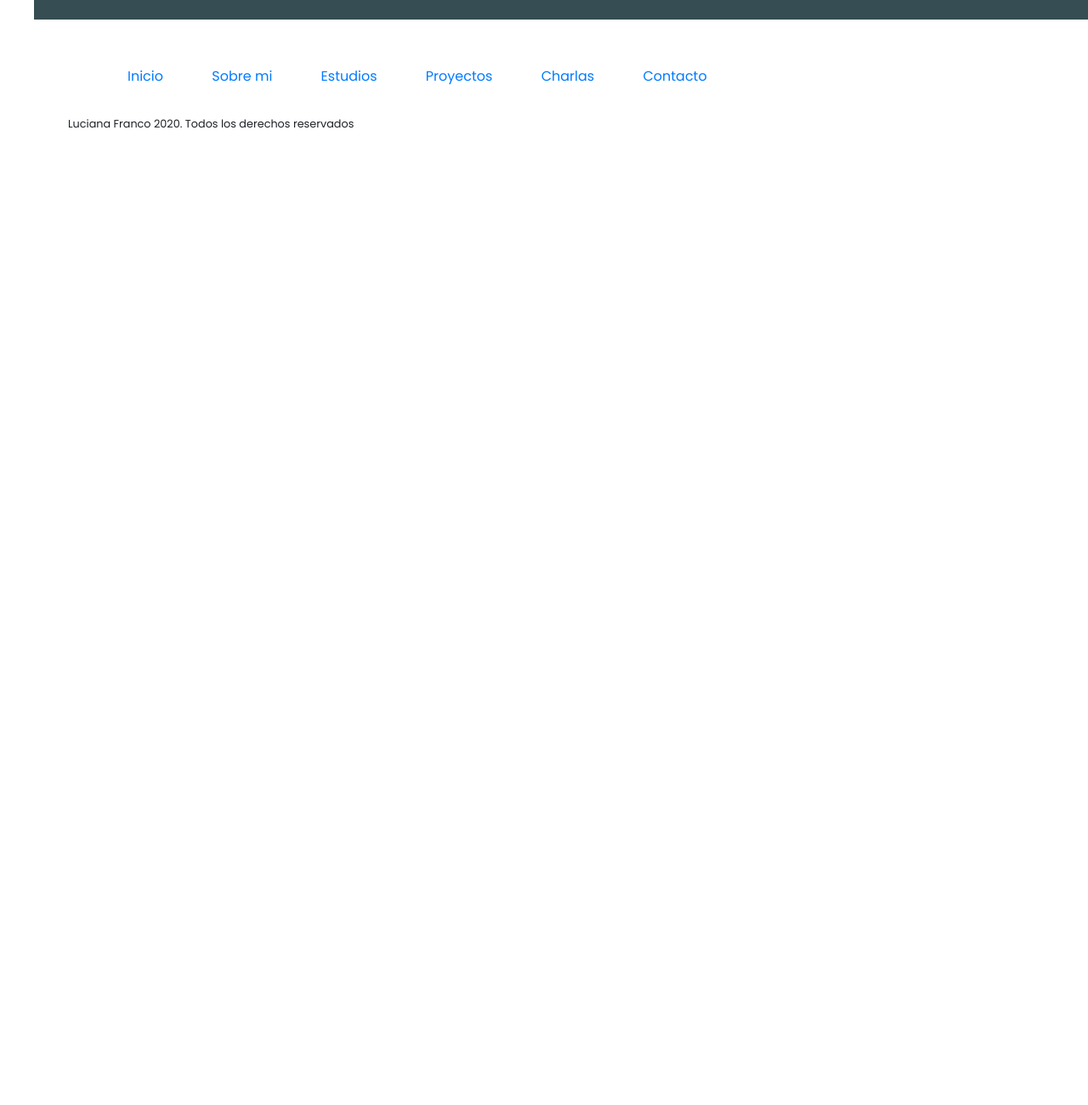
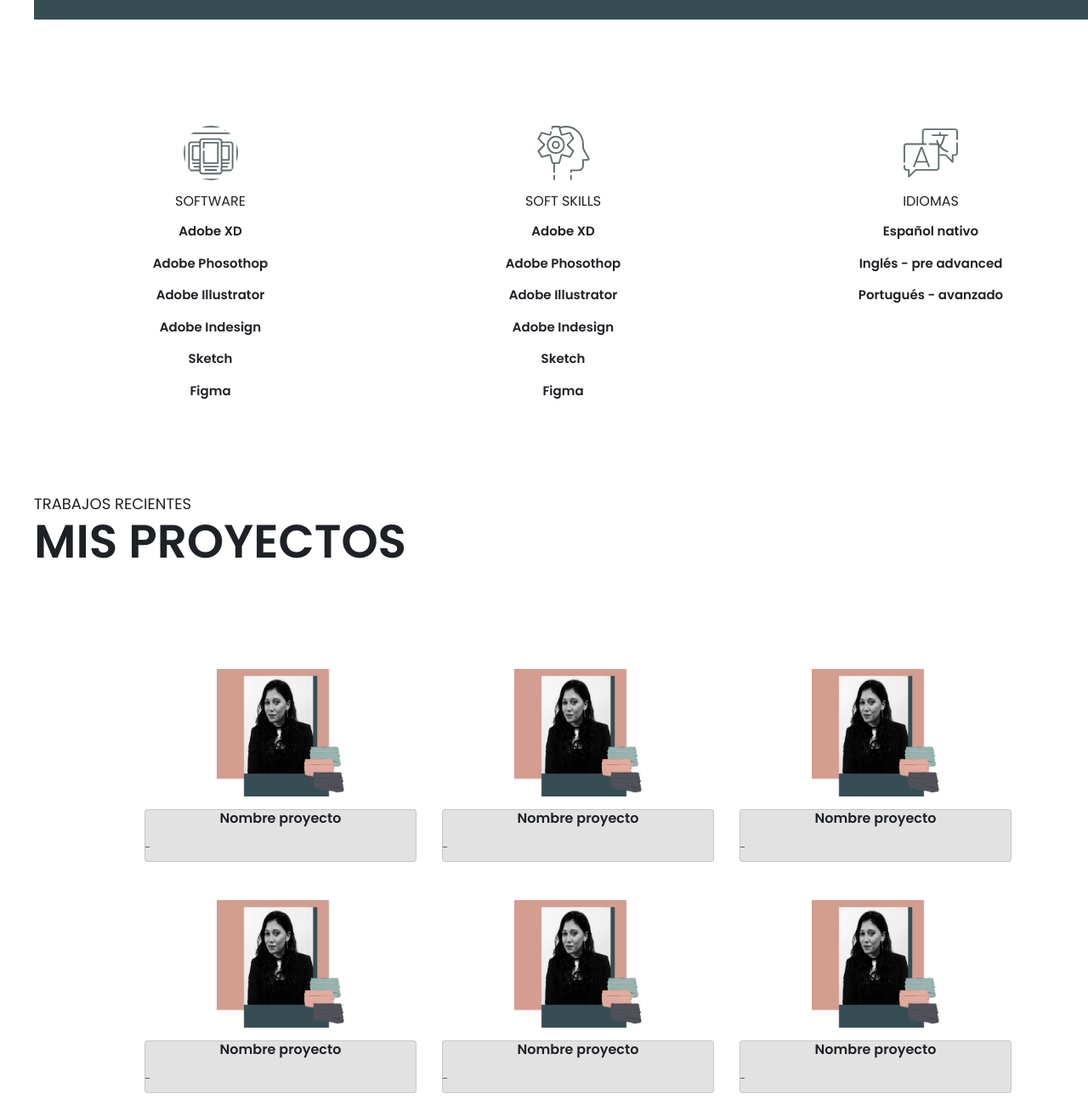
Before and after one commit to maguslopezleon/lufrancoportfolio, a plain HTML site: page index.html in a window 1280 px wide. Shown: the part 3400-4700 px from the top of the page at 85% size. Before the commit the page ends 3612 px from the top, so only its background shows below. Drawn offline with nearby package versions, Linux system fonts and the light colour scheme.

Commit message:
Agregué sección skills (con pictogramas y texto de ejemplo) y sección proyectos (solo la estructura, falta el contenido).

```diff
--- a/index.html
+++ b/index.html
@@ -144,6 +144,90 @@
         </ul>
       </div>
     </section>
+    <section class="skills">
+      <div class="skills-hijo">
+        <img class="imagen-skills" src="iconos/04_software-icon.svg" alt="pictograma de una pantalla de un navegador">
+        <h6>SOFTWARE</h5>
+        <ul class="skills-list">
+          <li>Adobe XD</li>
+          <li>Adobe Phosothop</li>
+          <li>Adobe Illustrator</li>
+          <li>Adobe Indesign</li>
+          <li>Sketch</li>
+          <li>Figma</li>
+        </ul>
+      </div>
+      <div class="skills-hijo">
+        <img class="iconos-skills" src="iconos/06_Soft-skills_icon.svg" alt="pictograma de una cabeza de perfil">
+        <H6>SOFT SKILLS</H6>
+        <ul class="skills-list">
+          <li>Adobe XD</li>
+          <li>Adobe Phosothop</li>
+          <li>Adobe Illustrator</li>
+          <li>Adobe Indesign</li>
+          <li>Sketch</li>
+          <li>Figma</li>
+        </ul>
+      </div>
+      <div class="skills-hijo">
+        <img src="iconos/05_Idiomas_icon.svg" alt="pictograma de un texto traducido">
+        <H6>IDIOMAS</H6>
+        <ul class="skills-list">
+          <li>Español nativo</li>
+          <li>Inglés - pre advanced</li>
+          <li>Portugués - avanzado</li>
+        </ul>
+      </div>
+    </section>
+    <h4>TRABAJOS RECIENTES</h4>
+      <H2>MIS PROYECTOS</H2>
+    <section class="proyectos">
+      <div class="proyectos-hijo">
+        <img class="portada-proyecto" src="images/foto-lu.png" alt="Portada de proyecto">
+
+        <div class="card">
+          <h3 class="nombre-card">Nombre proyecto</h3>
+          <hr class="linea-card">
+
+        </div>
+      </div>
+      <div class="proyectos-hijo">
+        <img class="portada-proyecto" src="images/foto-lu.png" alt="Portada de proyecto">
+        <div class="card">
+          <h3 class="nombre-card">Nombre proyecto</h3>
+          <hr class="linea-card">
+        </div>
+      </div>
+      <div class="proyectos-hijo">
+        <img class="portada-proyecto" src="images/foto-lu.png" alt="Portada de proyecto">
+        <div class="card">
+          <h3 class="nombre-card">Nombre proyecto</h3>
+          <hr class="linea-card">
+        </div>
+      </div>
+      <div class="proyectos-hijo">
+        <img class="portada-proyecto" src="images/foto-lu.png" alt="Portada de proyecto">
+        <div class="card">
+          <h3 class="nombre-card">Nombre proyecto</h3>
+          <hr class="linea-card">
+        </div>
+      </div>
+      <div class="proyectos-hijo">
+        <img class="portada-proyecto" src="images/foto-lu.png" alt="Portada de proyecto">
+        <div class="card">
+          <h3 class="nombre-card">Nombre proyecto</h3>
+          <hr class="linea-card">
+        </div>
+      </div>
+      <div class="proyectos-hijo">
+        <img class="portada-proyecto" src="images/foto-lu.png" alt="Portada de proyecto">
+        <div class="card">
+          <h3 class="nombre-card">Nombre proyecto</h3>
+          <hr class="linea-card">
+        </div>
+      </div>
+
+    </section>
 
 
 
--- a/style.css
+++ b/style.css
@@ -1,6 +1,7 @@
 
 *{
 	margin: 15px;
+	max-width: 1920px;
 }
 body {
 	font-family: 'Poppins', sans-serif;
@@ -282,6 +283,82 @@ hr {
 }
 
 
+.skills {
+	display: flex;
+	align-content: center;
+	align-items: flex-start;
+	justify-content: space-around;
+	font-weight: bold;
+	font-size: 15px;
+	text-align: center;
+
+}
+
+.iconos-skills {
+	display: block;
+	margin-left: auto;
+	margin-right: auto;
+}
+
+.skills-list {
+		list-style-type: none;
+		padding: 0;
+		margin-top: 10px;
+}
+
+.imagen-skills {
+	border-radius: 50%;
+	border-color: pink;
+}
+
+.portada-proyecto {
+	width: 150px;
+	height: 150px;
+}
+
+.proyectos {
+	display: flex;
+	align-content: space-between;
+	flex-wrap: wrap;
+	justify-content: center;
+	align-items: center;
+}
+
+.proyectos-hijo {
+	width: 25%;
+}
+
+
+.tag-card {
+	display: flex;
+	align-items: center;
+	align-content: center;
+}
+
+
+.card {
+	text-align: center;
+	flex-wrap: wrap;
+	margin: 0;
+	background-color: #E2E2E2;
+
+}
+
+
+.linea-card {
+	width: 5px;
+	display: inline-block;
+}
+
+.portada-proyecto {
+	display: block;
+	margin-left: auto;
+	margin-right: auto;
+}
+
+
+
+
 @media (max-width: 575.98px) {
 
 	  h1 {
```
Also changed, not shown: iconos/04_software-icon.svg (renamed from iconos/04_Software_icon.svg).
